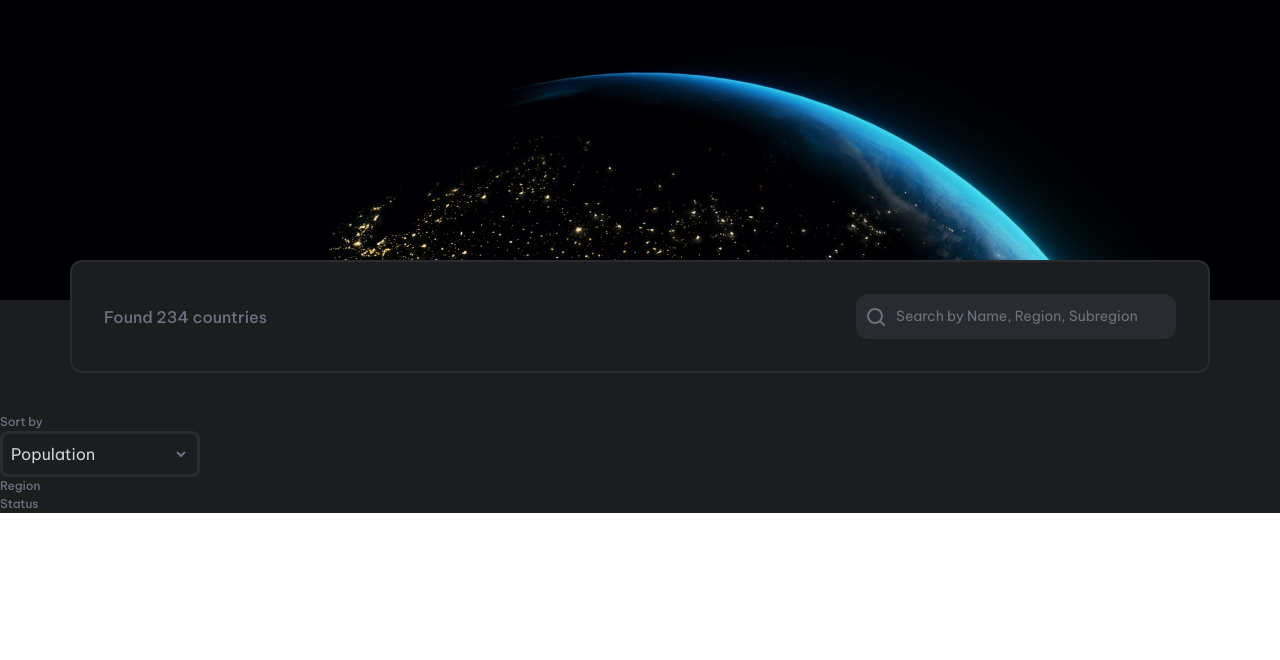
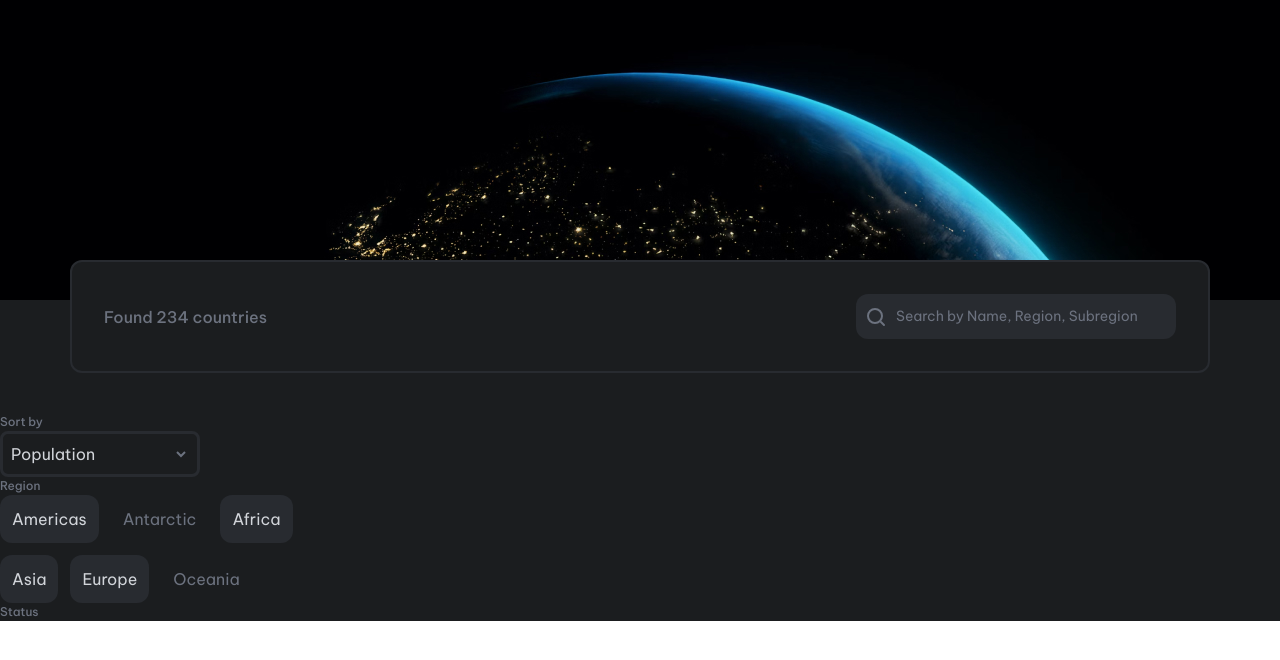
Before and after one commit to EdiedRamos/country-page, a React (Vite) app: page /countries in a window 1280 px wide. Shown: the top 660 px of the page. Built offline with nearby package versions, Linux system fonts and the light colour scheme.

Commit message:
style: add region basic styles

```diff
--- a/src/components/Region.tsx
+++ b/src/components/Region.tsx
@@ -1,7 +1,28 @@
+const MOCK = [
+  { id: "1", value: "Americas", isSelected: true },
+  { id: "2", value: "Antarctic", isSelected: false },
+  { id: "3", value: "Africa", isSelected: true },
+  { id: "4", value: "Asia", isSelected: true },
+  { id: "5", value: "Europe", isSelected: true },
+  { id: "6", value: "Oceania", isSelected: false },
+];
+
 export const Region = () => {
   return (
-    <div>
+    <div className="w-[300px]">
       <p className="text-cc-gray text-cs-50 font-medium">Region</p>
+      <div className="flex flex-wrap gap-3">
+        {MOCK.map((opt) => (
+          <button
+            className={`p-3 text-cc-gray hover:bg-cc-dark rounded-xl ${
+              opt.isSelected ? "bg-cc-dark text-cc-light" : ""
+            }`}
+            key={opt.id}
+          >
+            {opt.value}
+          </button>
+        ))}
+      </div>
     </div>
   );
 };
```
